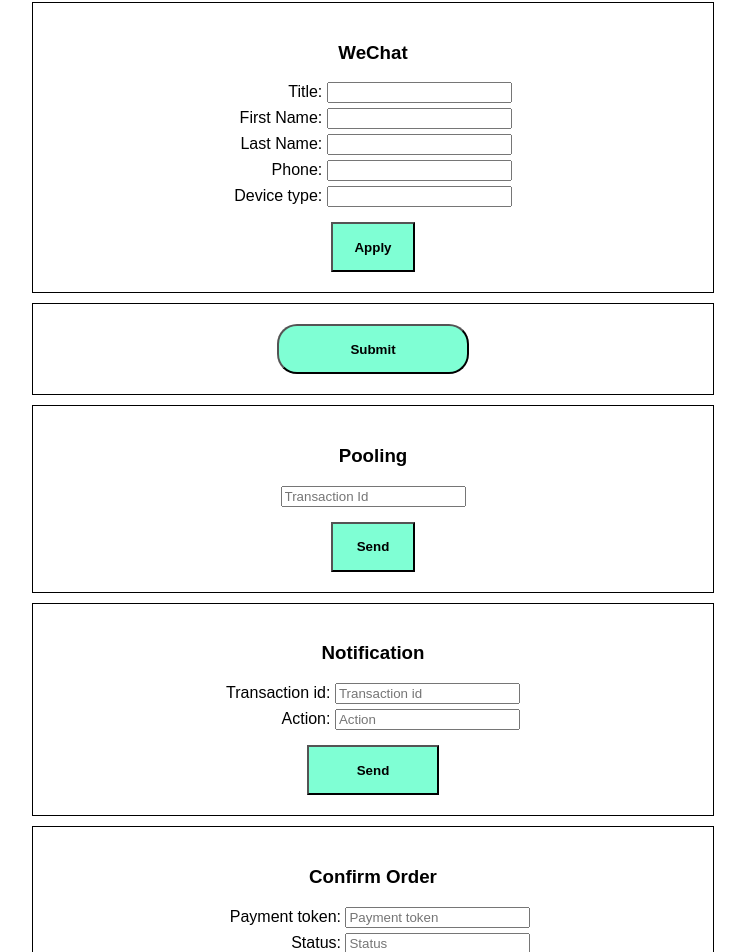
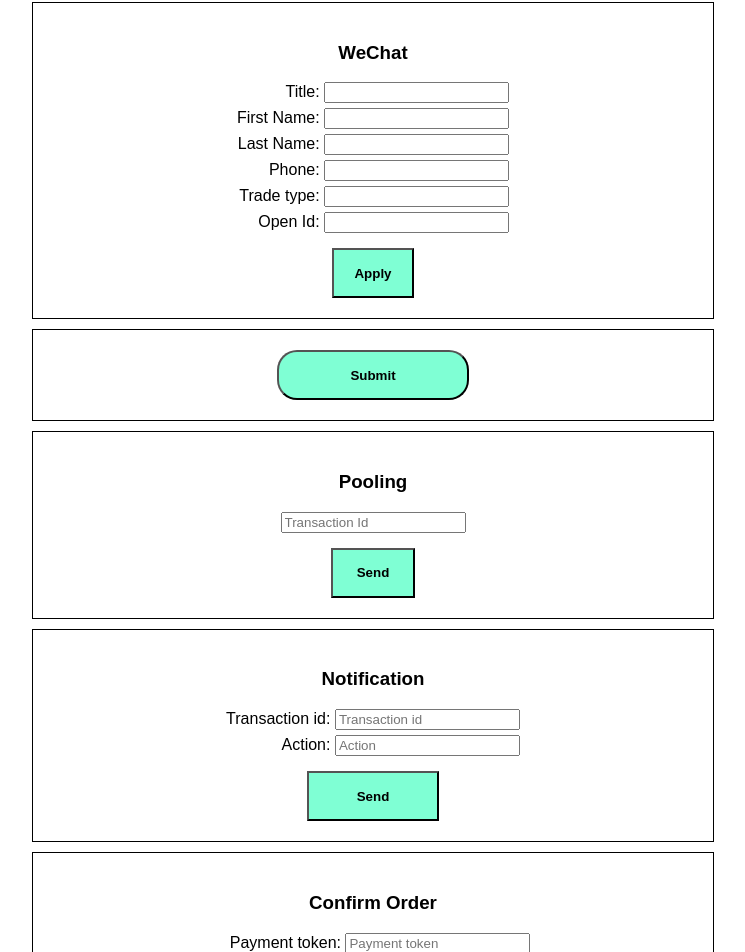
Before and after one commit to VladCherniavsky/WeChatTool, a React app: page / in a window 1280 px wide. Shown: the part 768-1720 px from the top of the page, without its empty margins (267-1012 px from the left). Built offline with nearby package versions, Linux system fonts and the light colour scheme.

Commit message:
[PAYM-6199] - changes to apply wechat

```diff
--- a/src/components/WeChat/index.js
+++ b/src/components/WeChat/index.js
@@ -11,7 +11,8 @@ export default class WeChat extends React.Component {
       first_name: '',
       last_name: '',
       phone: '',
-      device_type: ''
+      trade_type: '',
+      open_id: ''
     }
   }
 
@@ -25,7 +26,6 @@ export default class WeChat extends React.Component {
   };
 
   applyWeChat = () => {
-    console.log('apply', this.state)
     this.props.applyWeChat(this.state);
   };
 
@@ -64,10 +64,16 @@ export default class WeChat extends React.Component {
                  value={this.state.phone}/>
         </div>
         <div className="element">
-          <label>Device type: </label>
+          <label>Trade type: </label>
           <input type="text"
-                 onChange={this.handleInputChange('device_type')}
-                 value={this.state.device_type}/>
+                 onChange={this.handleInputChange('trade_type')}
+                 value={this.state.trade_type}/>
+        </div>
+        <div className="element">
+          <label>Open Id: </label>
+          <input type="text"
+                 onChange={this.handleInputChange('open_id')}
+                 value={this.state.open_id}/>
         </div>
       </form>
       <button className="buttonApplyWechat" onClick={this.applyWeChat}>
```
